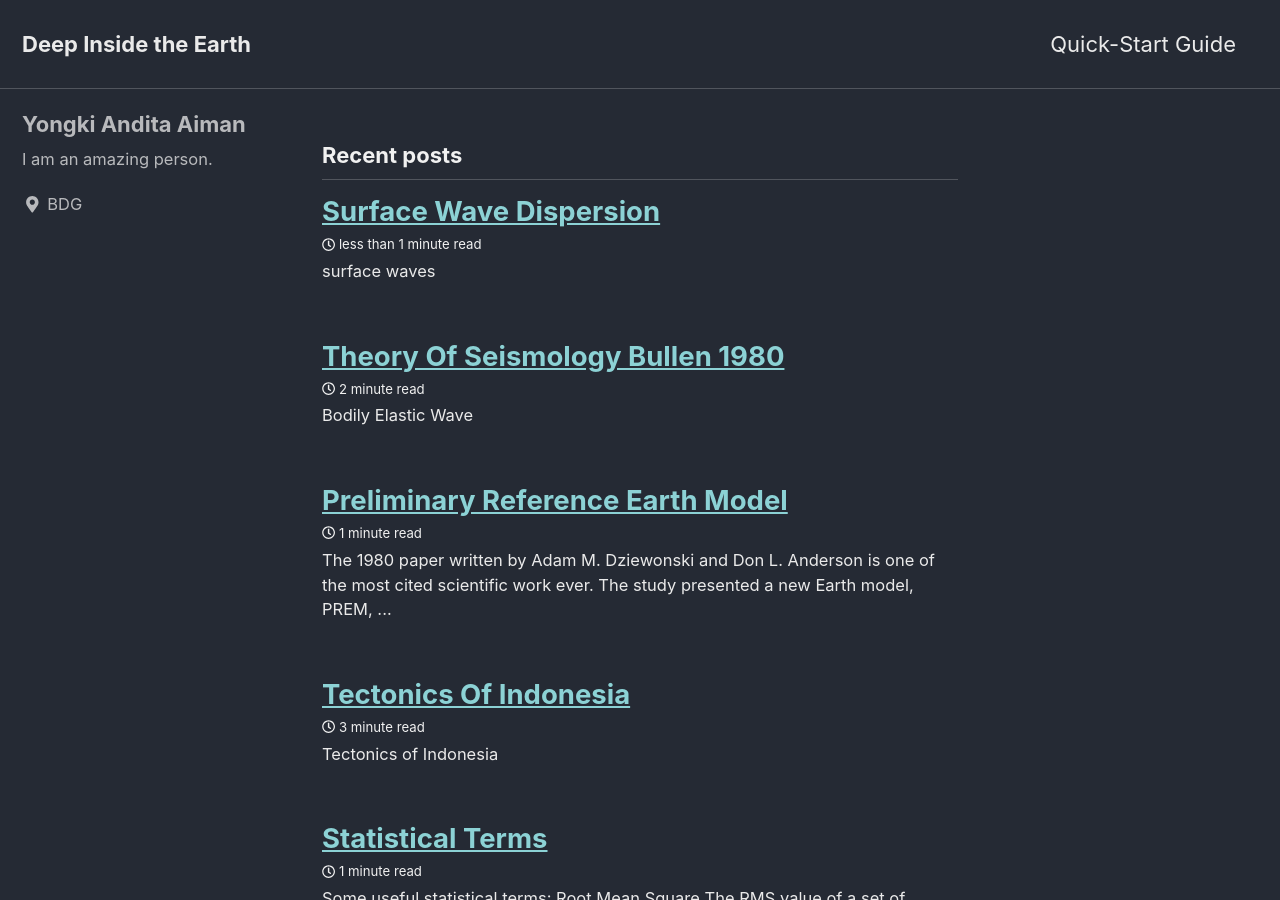
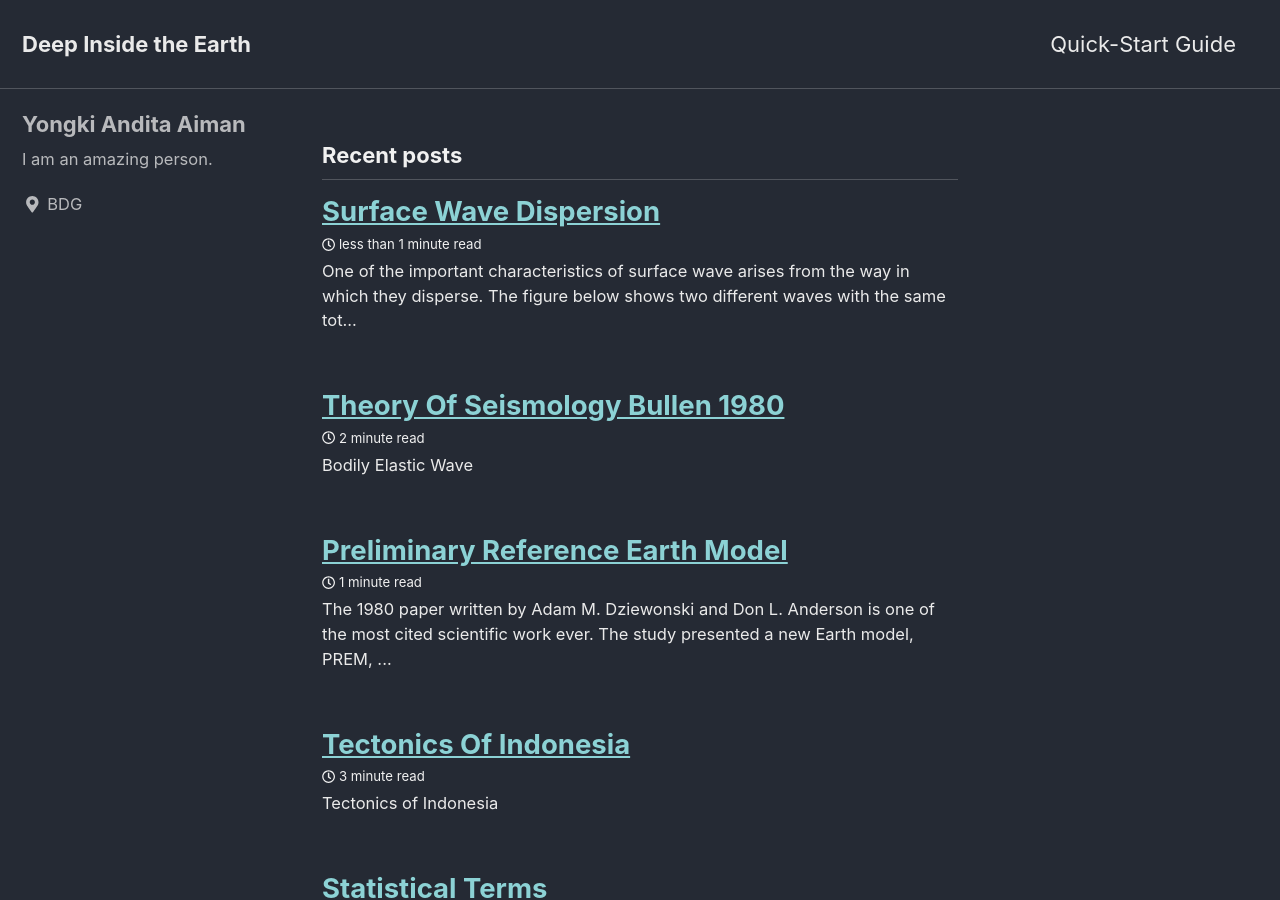
Before and after one commit to aimanyongki/blog, a Jekyll site: the page built from index.html, in a window 1280 px wide and 900 px high. Built offline with Jekyll 4.4.1, drawn with Linux system fonts in a browser that asks for light colours; cached includes are drawn as plain includes; nearby versions of some CDN libraries; the list of posts is cut into pages by our own code.

Commit message:
Update 2020-06-24-Surface-Wave-Dispersion.md

```diff
--- a/_posts/2020-06-24-Surface-Wave-Dispersion.md
+++ b/_posts/2020-06-24-Surface-Wave-Dispersion.md
@@ -1 +1,4 @@
-[surface waves](https://upload.wikimedia.org/wikipedia/commons/thumb/8/89/Surface_wave_penetration.png/1024px-Surface_wave_penetration.png)
+One of the important characteristics of surface wave arises from the way in which they disperse. The figure below shows two different waves with the same total energy, but the longer wavelength has its energy spread out over a larger interval.
+![wavelength and depth](https://upload.wikimedia.org/wikipedia/commons/thumb/8/89/Surface_wave_penetration.png/1024px-Surface_wave_penetration.png)
+If earth materials’ elastic parameters yield higher velocities with depth, longer wavelength surface waves will travel faster than those with shorter wavelengths. The variation of velocities with wavelength makes it possible to infer critical information about the subsurface. We recognize two different velocity in the study of wave dispersion: group velocity and phase velocity.
+![group and phase velocity](http://resource.isvr.soton.ac.uk/spcg/tutorial/tutorial/Tutorial_files/essaiwave.gif)
```
